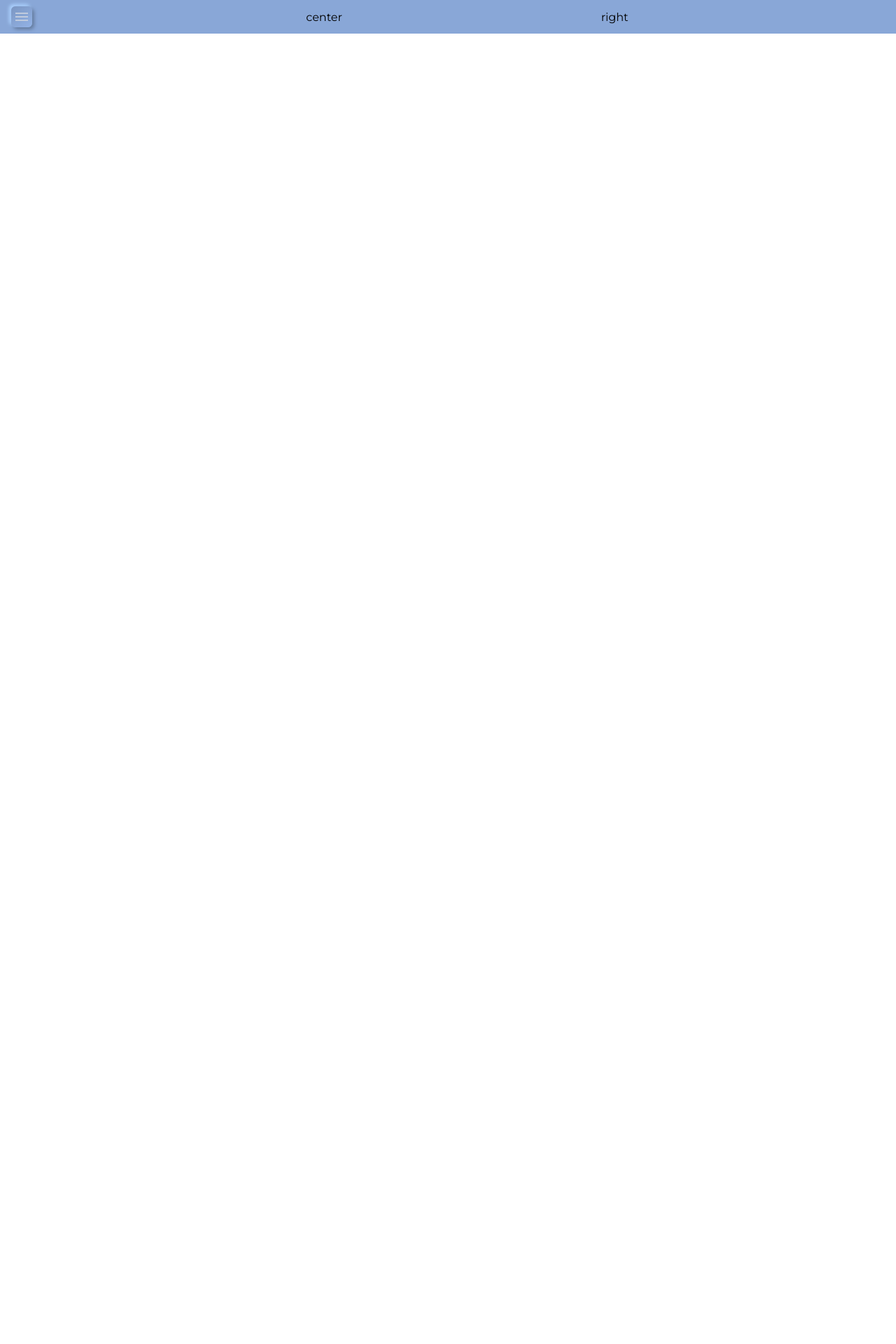
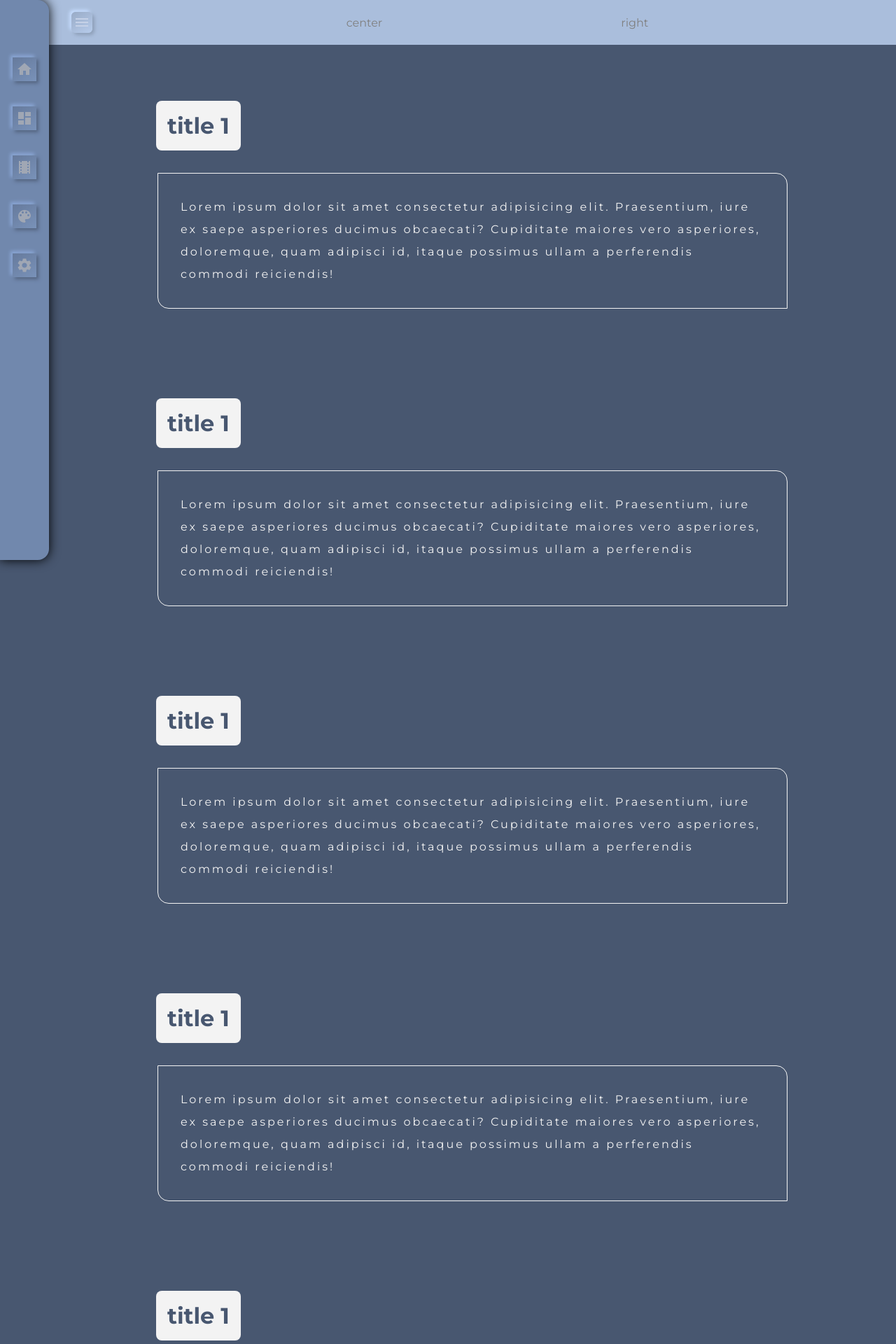
Before and after one commit to womoboy/instabkmaker-v2, a React (Create React App) app: page / in a window 1280 px wide. Shown: the top 1920 px of the page at 70% size. Before the commit the page ends 800 px from the top, so only its background shows below. Built offline with nearby package versions, Linux system fonts and the light colour scheme.

Commit message:
finish the header and sidebar with style and respansiv that and style scrollbar

```diff
--- a/src/App.js
+++ b/src/App.js
@@ -1,30 +1,41 @@
-import Header from './components/header/Header';
-import Sidebar from './components/sidebar/Sidebar';
-import { Routes, Route } from 'react-router-dom';
-import Home from './pages/Home';
-import Dashboard from './pages/Dashboard';
-import Media from './pages/Media';
-import Design from './pages/Design';
-import Setting from './pages/Setting';
-import NoPage from './pages/NoPage';
+import Header from "./components/header/Header";
+import Sidebar from "./components/sidebar/Sidebar";
+import { Routes, Route } from "react-router-dom";
+import Home from "./pages/Home";
+import Dashboard from "./pages/Dashboard";
+import Media from "./pages/Media";
+import Design from "./pages/Design";
+import Setting from "./pages/Setting";
+import NoPage from "./pages/NoPage";
+import { useState, useEffect } from 'react';
 
 const App = () => {
+  const [toggleState, setToggleState] = useState(false);
+
+  useEffect(() => {
+    console.log(toggleState);
+  }, [toggleState]);
+
+  const handleToggle = ()=> {
+    setToggleState(!toggleState);
+  }
+
   return (
     <div className="App">
-            <Header />
-            <Sidebar />
-            <main>
+      <Header handleToggle={handleToggle} toggleState={ toggleState } />
+      <Sidebar toggleState={ toggleState } />
+      <main className={`${toggleState ? 'toggle-space' : null}`}>
         <Routes>
-                    <Route path='/' element={<Home />} />
-                    <Route path='/dashboard' element={<Dashboard />} />
-                    <Route path='/media' element={<Media />} />
-                    <Route path='/design' element={<Design />} />
-                    <Route path='/setting' element={<Setting />} />
-                    <Route path='*' element={<NoPage />} />
+          <Route path="/" element={<Home />} />
+          <Route path="/dashboard" element={<Dashboard />} />
+          <Route path="/media" element={<Media />} />
+          <Route path="/design" element={<Design />} />
+          <Route path="/setting" element={<Setting />} />
+          <Route path="*" element={<NoPage />} />
         </Routes>
       </main>
     </div>
   );
-}
+};
 
 export default App;
--- a/src/components/header/Header.js
+++ b/src/components/header/Header.js
@@ -1,10 +1,10 @@
 import MenuIcon from "@mui/icons-material/Menu";
 
-const Header = () => {
+const Header = ({ handleToggle, toggleState }) => {
   return (
-    <header className="header">
+    <header className={`header ${toggleState ? 'toggle-space' : null}`}>
       <div className="left">
-        <div className="header-toggle">
+        <div className="header-toggle" onClick={ handleToggle }>
           <MenuIcon />
         </div>
       </div>
--- a/src/components/sidebar/Sidebar.js
+++ b/src/components/sidebar/Sidebar.js
@@ -5,9 +5,10 @@ import TheatersIcon from "@mui/icons-material/Theaters";
 import ColorLensIcon from "@mui/icons-material/ColorLens";
 import SettingsIcon from "@mui/icons-material/Settings";
 
-const Sidebar = () => {
+const Sidebar = ({ toggleState }) => {
+
   return (
-    <aside className="sidebar">
+    <aside className={`sidebar ${toggleState ? 'sidebar-show' : null}`}>
       <nav className="nav">
         <div className="nav-list">
           <Link to="/" className="nav-link">
--- a/src/index.css
+++ b/src/index.css
@@ -1,14 +1,14 @@
 :root {
-  --first-color: #89a7d7;
+  --first-color: #aabedc;
   --secound-color: #7188ad;
 
-  --first-color-alt: rgb(192, 203, 221);
+  --first-color-alt: #c5d1e7;
   --secound-color-alt: #a0a7b4;
 
-  --first-bk-linear: linear-gradient(145deg, #7b96c2, #93b3e6);
+  --first-bk-linear: linear-gradient(145deg, #99abc6, #b6cbeb);
   --secound-bk-linear: linear-gradient(145deg, #667a9c, #7992b9);
 
-  --first-bk-shadow: 3px 3px 5px #657c9f, -3px -3px 5px #add2ff;
+  --first-bk-shadow: 3px 3px 5px #8d9eb7, -3px -3px 5px #c7deff;
   --secound-bk-shadow: 3px 3px 5px #546580, -3px -3px 5px #8eabda;
 
   --bk-color: #485770;
@@ -16,8 +16,22 @@
   --white-color: rgb(243, 243, 243);
   --on-color: rgb(106, 255, 0);
 
-  --header-height: 3rem;
+  --header-height: 4rem;
   --nav-width: 70px;
+}
+
+body::-webkit-scrollbar {
+  width: 8px;
+}
+
+body::-webkit-scrollbar-track {
+  background: #323d4f;
+}
+
+body::-webkit-scrollbar-thumb {
+  background-color: var(--first-color);
+  border-radius: 20px;
+  border: 2px solid #323d4f;
 }
 
 *,
@@ -26,7 +40,12 @@
   padding: 0;
   margin: 0;
   box-sizing: border-box;
-  font-family: 'Montserrat', sans-serif;
+  font-family: "Montserrat", sans-serif;
+}
+
+body {
+  background-color: var(--bk-color);
+  color: gray;
 }
 
 a {
@@ -36,7 +55,6 @@ a {
 ul {
   list-style: none;
 }
-
 
 /*header*/
 .header {
@@ -51,6 +69,7 @@ ul {
   overflow: hidden;
   background-color: var(--first-color);
   padding-left: 1rem;
+  transition: all 0.5s;
 }
 
 .header .left,
@@ -75,12 +94,18 @@ ul {
   cursor: pointer;
 }
 
-.header-toggle:hover, .nav-link:hover {
+.header-toggle:hover,
+.nav-link:hover {
   color: var(--white-color);
 }
 
-.header-toggle:active, .nav-link:active {
+.header-toggle:active,
+.nav-link:active {
   color: var(--on-color);
+}
+
+header.toggle-space {
+  padding-left: calc(var(--nav-width) + 1rem);
 }
 
 /*sidebar*/
@@ -95,6 +120,12 @@ ul {
   border-radius: 0 1rem 1rem 0;
   box-shadow: 0 0 1rem black;
   overflow: hidden;
+  transition: all 0.5s;
+}
+
+aside.sidebar-show {
+  left: 0;
+  opacity: 1;
 }
 
 .nav-list {
@@ -105,7 +136,7 @@ ul {
 
 .nav-link {
   display: grid;
-    grid-template-columns:  1fr 2fr;
+  grid-template-columns: 1fr 2fr;
   row-gap: 3px;
   color: var(--secound-color-alt);
   width: 100%;
@@ -136,3 +167,69 @@ ul {
 .name-frame {
   justify-content: flex-start;
 }
+
+/*main*/
+main {
+  padding-top: calc(var(--header-height));
+  transition: all 0.5s;
+  overflow: hidden;
+}
+main.toggle-space {
+  padding-left: calc(var(--nav-width));
+}
+
+.section {
+  width: 100%;
+  padding: 3rem 0;
+  width: min(90%, 1000px);
+  margin: auto;
+}
+
+.section h2 {
+  font-size: 2rem;
+  color: var(--bk-color);
+  background-color: var(--white-color);
+  width: fit-content;
+  padding: 1rem;
+  border-radius: 8px;
+  margin: 2rem 0 2rem 3rem;
+}
+
+.section p {
+  border: 1px solid var(--white-color);
+  border-radius: 0 1rem 0 1rem;
+  width: min(90%, 1000px);
+  padding: 2rem;
+  color: var(--white-color);
+  margin-inline: auto;
+  letter-spacing: 3px;
+  line-height: 2;
+}
+
+/*respansive*/
+@media screen and (min-width: 768px) {
+  .header {
+    padding-left: calc(var(--nav-width) + 2rem);
+  }
+
+  .sidebar {
+    left: 0;
+    opacity: 1;
+  }
+
+  aside.sidebar-show {
+    width: calc(var(--nav-width) + 8rem);
+  }
+
+  header.toggle-space {
+    padding-left: calc(var(--nav-width) + 8rem + 1rem);
+  }
+
+  main {
+    padding-left: calc(var(--nav-width));
+  }
+
+  main.toggle-space {
+    padding-left: calc(var(--nav-width) + 8rem);
+  }
+}
--- a/src/pages/Home.js
+++ b/src/pages/Home.js
@@ -1,9 +1,71 @@
 const Home = () => {
-    return (
-        <div className="home">
-            this is homepage
-        </div>
-    );
-}
+  return (
+    <div className="home">
+      <section className="section">
+        <h2>title 1</h2>
+        <p>
+          Lorem ipsum dolor sit amet consectetur adipisicing elit. Praesentium,
+          iure ex saepe asperiores ducimus obcaecati? Cupiditate maiores vero
+          asperiores, doloremque, quam adipisci id, itaque possimus ullam a
+          perferendis commodi reiciendis!
+        </p>
+      </section>
+      <section className="section">
+        <h2>title 1</h2>
+        <p>
+          Lorem ipsum dolor sit amet consectetur adipisicing elit. Praesentium,
+          iure ex saepe asperiores ducimus obcaecati? Cupiditate maiores vero
+          asperiores, doloremque, quam adipisci id, itaque possimus ullam a
+          perferendis commodi reiciendis!
+        </p>
+      </section>
+      <section className="section">
+        <h2>title 1</h2>
+        <p>
+          Lorem ipsum dolor sit amet consectetur adipisicing elit. Praesentium,
+          iure ex saepe asperiores ducimus obcaecati? Cupiditate maiores vero
+          asperiores, doloremque, quam adipisci id, itaque possimus ullam a
+          perferendis commodi reiciendis!
+        </p>
+      </section>
+      <section className="section">
+        <h2>title 1</h2>
+        <p>
+          Lorem ipsum dolor sit amet consectetur adipisicing elit. Praesentium,
+          iure ex saepe asperiores ducimus obcaecati? Cupiditate maiores vero
+          asperiores, doloremque, quam adipisci id, itaque possimus ullam a
+          perferendis commodi reiciendis!
+        </p>
+      </section>
+      <section className="section">
+        <h2>title 1</h2>
+        <p>
+          Lorem ipsum dolor sit amet consectetur adipisicing elit. Praesentium,
+          iure ex saepe asperiores ducimus obcaecati? Cupiditate maiores vero
+          asperiores, doloremque, quam adipisci id, itaque possimus ullam a
+          perferendis commodi reiciendis!
+        </p>
+      </section>
+      <section className="section">
+        <h2>title 1</h2>
+        <p>
+          Lorem ipsum dolor sit amet consectetur adipisicing elit. Praesentium,
+          iure ex saepe asperiores ducimus obcaecati? Cupiditate maiores vero
+          asperiores, doloremque, quam adipisci id, itaque possimus ullam a
+          perferendis commodi reiciendis!
+        </p>
+      </section>
+      <section className="section">
+        <h2>title 1</h2>
+        <p>
+          Lorem ipsum dolor sit amet consectetur adipisicing elit. Praesentium,
+          iure ex saepe asperiores ducimus obcaecati? Cupiditate maiores vero
+          asperiores, doloremque, quam adipisci id, itaque possimus ullam a
+          perferendis commodi reiciendis!
+        </p>
+      </section>
+    </div>
+  );
+};
 
 export default Home;
```
Lines whose indentation alone changed are shown as unchanged.
